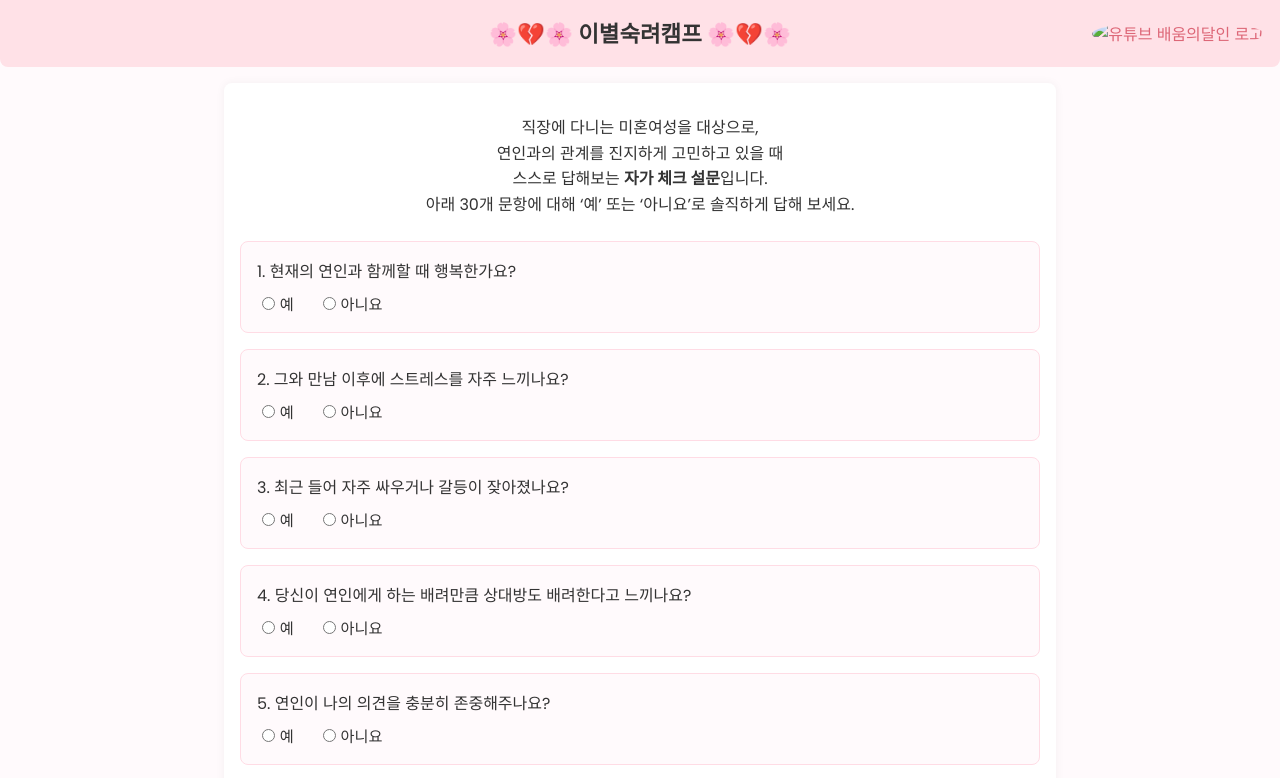
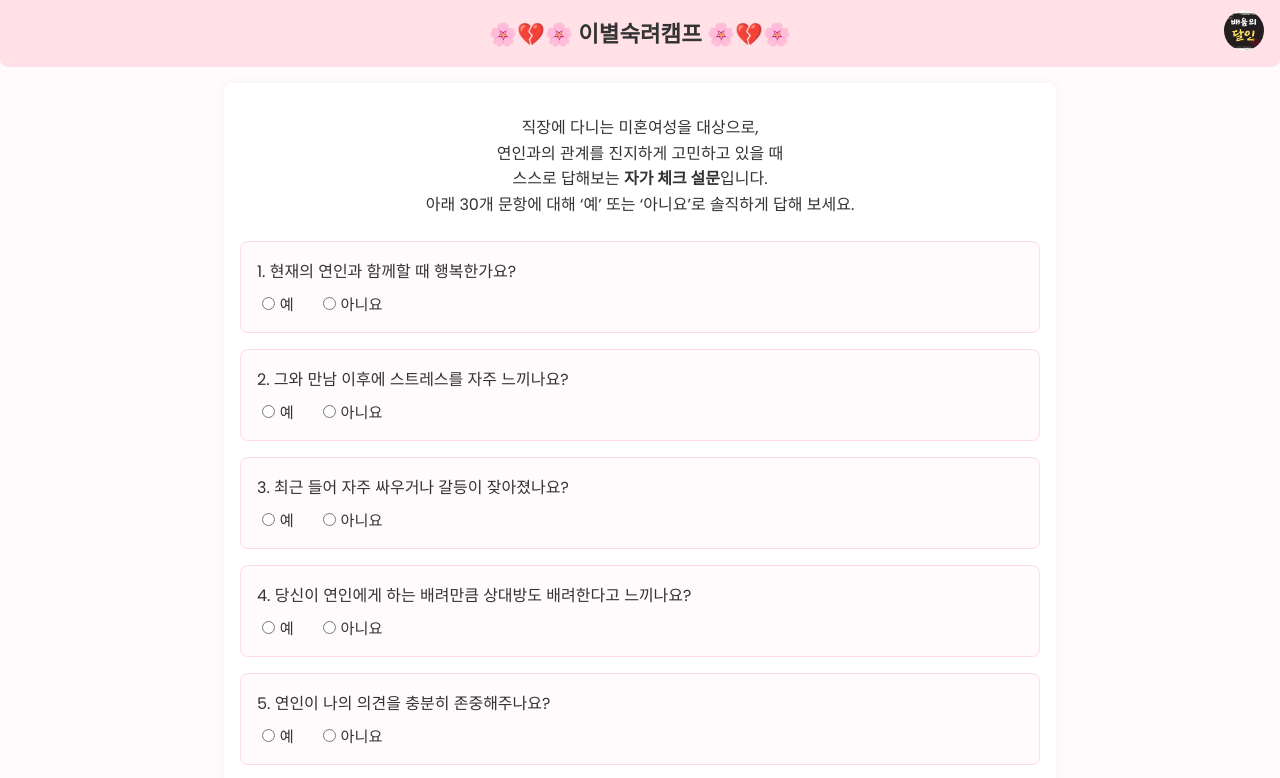
Before and after one commit to reallygood83/twilight, a plain HTML site: page index.html in a window 1280 px wide. Shown: the top 778 px of the page. Drawn offline with Linux system fonts and the light colour scheme.

Commit message:
Update index.html

```diff
--- a/index.html
+++ b/index.html
@@ -157,7 +157,7 @@
     <div class="header-title">🌸💔🌸 이별숙려캠프 🌸💔🌸</div>
     <div class="youtube-logo">
       <a href="https://www.youtube.com/@%EB%B0%B0%EC%9B%80%EC%9D%98%EB%8B%AC%EC%9D%B8-p5v" target="_blank">
-        <img src="mycharacter.png" alt="유튜브 배움의달인 로고" />
+        <img src="images/mycharacter.png" alt="유튜브 배움의달인 로고" />
       </a>
     </div>
   </header>
```
